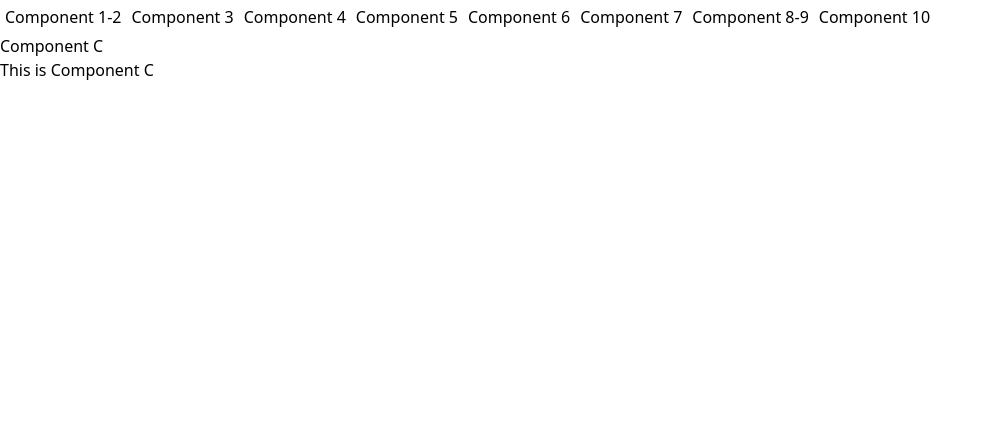
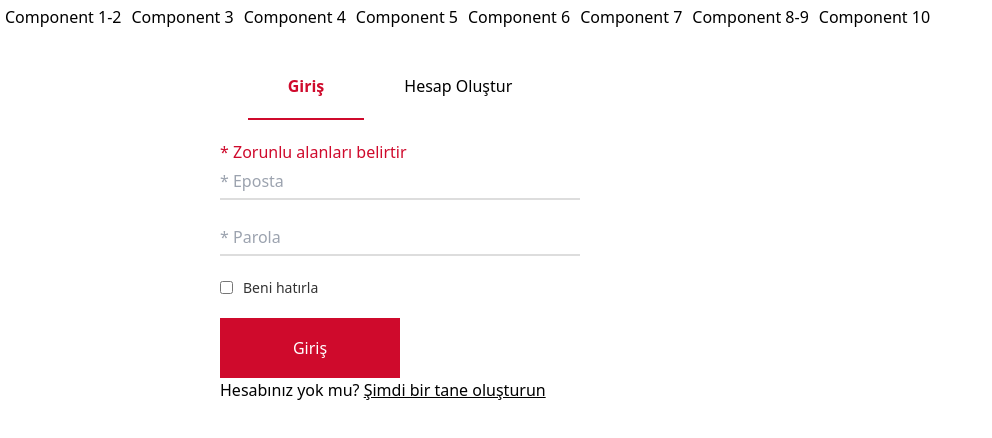
Before and after one commit to eynsmre/nb-clone-web, a Nuxt app: page / in a window 1280 px wide. Both pictures are taken after a click on the button "Component 3". Shown: the top 438 px of the page, without its empty margins (0-992 px from the left). Built offline with nearby package versions, Linux system fonts and the light colour scheme.

Commit message:
Sign in, Sign Up Component

```diff
--- a/components/ComponentC.vue
+++ b/components/ComponentC.vue
@@ -1,16 +1,172 @@
 <template>
-    <div>
-      <h2>Component C</h2>
-      <p>This is Component C</p>
+  <div class="auth-container">
+    <div class="tabs">
+      <button
+        class="tab-button"
+        :class="{ active: isLoginTab }"
+        @click="isLoginTab = true"
+      >
+        Giriş
+      </button>
+      <button
+        class="tab-button"
+        :class="{ active: !isLoginTab }"
+        @click="isLoginTab = false"
+      >
+        Hesap Oluştur
+      </button>
+    </div>
+
+    <div class="form">
+      <!-- Giriş Formu -->
+      <div v-if="isLoginTab">
+        <p style="color: #cf0a2c;">* Zorunlu alanları belirtir</p>
+        <form>
+          <div class="form-group">
+            <input type="email" id="email" placeholder="* Eposta" />
+          </div>
+          <div class="form-group">
+            <input type="password" id="password" placeholder="* Parola" />
+          </div>
+          <div class="form-group checkbox-group">
+            <input type="checkbox" id="remember" />
+            <label for="remember">Beni hatırla</label>
+          </div>
+          <br>
+          <button type="submit" class="button">Giriş</button>
+        </form>
+        <p>
+          Hesabınız yok mu?
+          <span @click="isLoginTab = false" class="link">Şimdi bir tane oluşturun</span>
+        </p>
+      </div>
+
+      <!-- Hesap Oluşturma Formu -->
+      <div v-else>
+        <p style="color: #cf0a2c;">* Zorunlu alanları belirtir</p>
+        <form>
+          <div class="form-group">
+            <input type="text" id="firstname" placeholder="Adınız" />
+          </div>
+          <div class="form-group">
+            <input type="text" id="lastname" placeholder="Soyadınız" />
+          </div>
+          <div class="form-group">
+            <input type="email" id="email" placeholder="E-mail" />
+          </div>
+          <div class="form-group">
+            <input type="text" id="phone" placeholder="Cep Telefonu" />
+          </div>
+          <div class="form-group">
+            <input type="password" id="password" placeholder="Parola" />
+            <ul>
+              <li>Parola Gereksinimleri:</li>
+              <br>
+              <li>• Minimum 6 karakter</li>
+              <li>• En az bir büyük harf</li>
+              <li>• En az bir küçük harf</li>
+              <li>• En az bir sayı</li>
+              <li>• En az bir özel karakter (! @ # $ % &)</li>
+            </ul>
+          </div>
+          <div class="form-group checkbox-group">
+            <input type="checkbox" id="terms1" />
+            <label for="terms">Üyelik Sözleşmesini ve Kişisel Verilerimin Korunması'nı ve <br>Aydınlatma Metnini okudum, kabul ediyorum.</label>
+          </div>
+          <div class="form-group checkbox-group">
+            <input type="checkbox" id="terms2" />
+            <label for="terms">Kampanyalar ile ilgili eposta mesajlarını almak istiyorum ve <br>Sms ile özel indirimlerden haberdar olmak istiyorum, <br>Açık Rıza Metnini, okudum kabul ediyorum.</label>
+          </div>
+          <button type="submit" class="button">Hesap Oluştur</button>
+        </form>
+        <p>
+          Zaten hesabınız var mı?
+          <span @click="isLoginTab = true" class="link">Giriş</span>
+        </p>
+      </div>
+    </div>
   </div>
 </template>
 
 <script>
 export default {
-    name: 'ComponentC'
-  }
+  data() {
+    return {
+      isLoginTab: true,
+    };
+  },
+};
 </script>
 
 <style scoped>
-  /* ComponentB styles here */
+.auth-container {
+  max-width: 400px;
+  margin-left: 200px;
+  padding: 20px;
+}
+.tabs {
+  display: flex;
+  justify-content: center;
+  margin-bottom: 20px;
+}
+.tab-button {
+  padding: 20px 40px;
+  border: none;
+  background: none;
+  cursor: pointer;
+  font-size: 16px;
+  border-bottom: 2px solid transparent;
+}
+.tab-button.active {
+  border-color: #cf0a2c;
+  font-weight: bold;
+  color: #cf0a2c;
+}
+.form-group {
+  margin-bottom: 20px;
+  position: relative;
+}
+label {
+  font-size: 14px;
+  color: #333;
+  white-space: nowrap;
+}
+input {
+  width: 100%;
+  padding: 5px 0;
+  font-size: 16px;
+  border: none;
+  border-bottom: 2px solid #ddd;
+  outline: none;
+  background: transparent;
+  transition: border-color 0.3s;
+}
+input:focus {
+  border-bottom-color: #cf0a2c;
+}
+ul {
+  list-style-type: none;
+  padding-left: 0;
+  font-size: 12px;
+  color: #555;
+}
+.checkbox-group {
+  display: inline-flex;
+  align-items: center;
+  gap: 10px;
+}
+.button {
+  background-color:#cf0a2c;
+  color: white;
+  padding: 10px 15px;
+  border: none;
+  cursor: pointer;
+  width: 50%;
+  height: 60px;
+}
+.link {
+  color: black;
+  cursor: pointer;
+  text-decoration: underline;
+}
 </style>
```
Lines whose indentation alone changed are shown as unchanged.
